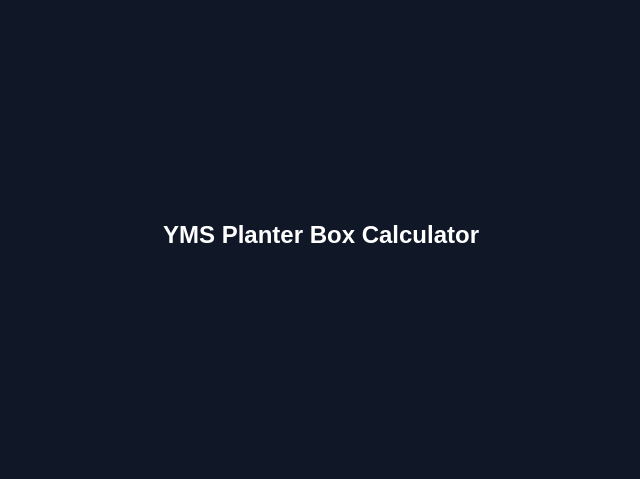
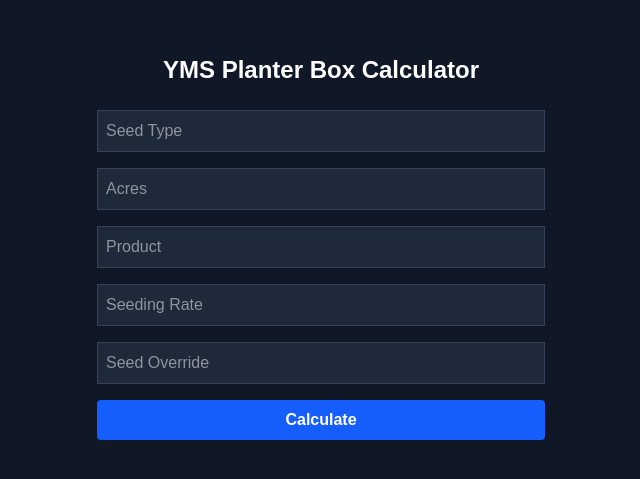
Before and after one commit to docjbailey1971/YMS_Planter_Box_Calculator, a Next.js app: page / in a window 1280 px wide. Shown: the part 153-632 px from the top of the page, without its empty margins (319-959 px from the left). Built offline with nearby package versions, Linux system fonts and the light colour scheme.

Commit message:
Final changes: passed linting and updated page.tsx

```diff
--- a/src/app/page.tsx
+++ b/src/app/page.tsx
@@ -126,7 +126,44 @@ export default function Home() {
       <div className="w-full max-w-md">
         <h1 className="text-2xl font-bold mb-6 text-center">YMS Planter Box Calculator</h1>
         <form onSubmit={handleSubmit} className="space-y-4">
-          {/* Add your form fields here */}
+          <input
+            type="text"
+            placeholder="Seed Type"
+            value={selectedSeedType}
+            onChange={(e) => setSelectedSeedType(e.target.value)}
+            className="w-full p-2 bg-gray-800 border border-gray-700"
+          />
+          <input
+            type="number"
+            placeholder="Acres"
+            value={acres}
+            onChange={(e) => setAcres(Number(e.target.value))}
+            className="w-full p-2 bg-gray-800 border border-gray-700"
+          />
+          <input
+            type="text"
+            placeholder="Product"
+            value={selectedProduct}
+            onChange={(e) => setSelectedProduct(e.target.value)}
+            className="w-full p-2 bg-gray-800 border border-gray-700"
+          />
+          <input
+            type="number"
+            placeholder="Seeding Rate"
+            value={seedingRate}
+            onChange={(e) => setSeedingRate(Number(e.target.value))}
+            className="w-full p-2 bg-gray-800 border border-gray-700"
+          />
+          <input
+            type="number"
+            placeholder="Seed Override"
+            value={seedOverride}
+            onChange={(e) => setSeedOverride(Number(e.target.value))}
+            className="w-full p-2 bg-gray-800 border border-gray-700"
+          />
+          <button type="submit" className="w-full py-2 bg-blue-600 hover:bg-blue-700 rounded font-semibold">
+            Calculate
+          </button>
         </form>
         {result && (
           <div ref={resultRef} className="mt-8 p-4 bg-gray-800 rounded">
```
